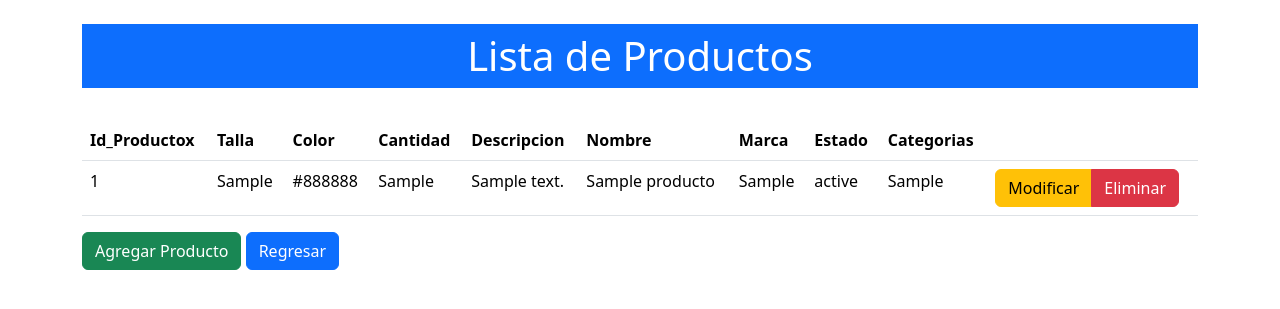
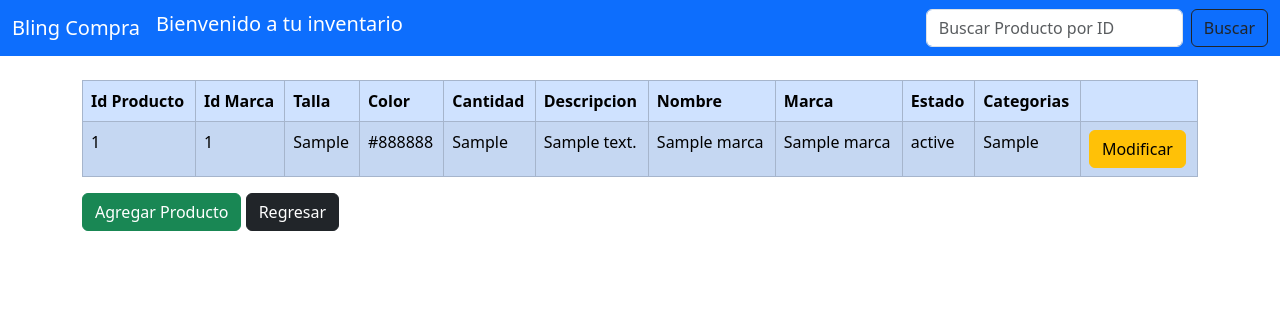
Before and after one commit to dani363/proyecto_bling, a PHP site: page /visualizar.php in a window 1280 px wide. Shown: the top 309 px of the page. Run offline with PHP 8.4, Linux system fonts and the light colour scheme; tables that the repository leaves empty or names only in its code hold one stand-in row (values such as "Sample post").

Commit message:
Update visualizar.php

```diff
--- a/visualizar.php
+++ b/visualizar.php
@@ -7,17 +7,32 @@
     <link href="https://cdn.jsdelivr.net/npm/bootstrap@5.3.2/dist/css/bootstrap.min.css" rel="stylesheet" integrity="sha384-T3c6CoIi6uLrA9TneNEoa7RxnatzjcDSCmG1MXxSR1GAsXEV/Dwwykc2MPK8M2HN" crossorigin="anonymous">
   </head>
   <body>
-    <br>
-    <div class="container">
-        <h1 class="bg-primary p-2 text-white text-center">Lista de Productos</h1>
+  <nav class="navbar navbar-dark bg-primary navbar-expand-lg ">
+  <div class="container-fluid">
+    <a class="navbar-brand" href="#">Bling Compra</a>
+    <button class="navbar-toggler" type="button" data-bs-toggle="collapse" data-bs-target="#navbarSupportedContent" aria-controls="navbarSupportedContent" aria-expanded="false" aria-label="Toggle navigation">
+      <span class="navbar-toggler-icon"></span>
+    </button>
+    <div class="collapse navbar-collapse" id="navbarSupportedContent">
+      <ul class="navbar-nav me-auto mb-2 mb-lg-0">
+        <h5 class="text-white">Bienvenido a tu inventario</h5>
+      </ul>
+      <form class="d-flex" role="search">
+        <input class="form-control me-2" type="search" placeholder="Buscar Producto por ID" aria-label="Search" name = "query">
+        <button class="btn btn-outline-dark" type="submit">Buscar</button>
+      </form>
     </div>
+  </div>
+</nav>
     <br>
 
+
     <div class="container">
-        <table class="table table-responsive">
+    <table class="table table-responsive table-primary table-striped table-bordered table-hover">
             <thead>
               <tr>
-                <th scope="col">Id_Productox</th>
+                <th scope="col">Id Producto</th>
+                <th scope="col">Id Marca</th>
                 <th scope="col">Talla</th>
                 <th scope="col">Color</th>
                 <th scope="col">Cantidad</th>
@@ -34,29 +49,29 @@
             <tbody>
 
                 <?php
-                // Verificar si hay un parámetro de éxito en la URL
 
                   require ("conexion.php");
 
-                  $consulta = "SELECT * FROM producto";
+                  $consulta = "SELECT * from marca_producto join producto on marca_producto.fk_id_producto = producto.id_producto join marca on marca_producto.fk_id_marca = marca.id_marca ORDER BY id_marcaprod ASC";
                   $resultado = mysqli_query($conectar, $consulta);
 
                   while ($fila =  mysqli_fetch_assoc($resultado)) {
 
                   echo "<tr>";
                   echo "<td>" . $fila["id_producto"] . "</td>";
+                  echo "<td>" . $fila["id_marca"] . "</td>";
                   echo "<td>" . $fila["talla"] . "</td>";
                   echo "<td>" . $fila["color"] . "</td>";
                   echo "<td>" . $fila["cantidad"] . "</td>";
                   echo "<td>" . $fila["descripcion"] . "</td>";
                   echo "<td>" . $fila["nombre"] . "</td>";
-                  echo "<td>" . $fila["marca"] . "</td>";
+                  echo "<td>" . $fila["nombre_marca"] . "</td>";
                   echo "<td>" . $fila["estado"] . "</td>";
                   echo "<td>" . $fila["categorias"] . "</td>";
                   echo "<td><div class='btn-group'>";
                   echo "<a href='editarformulario.php?id=" . $fila["id_producto"] . "' class='btn btn-warning'>Modificar</a>";
 
-                  echo "<a href='Eliminar.php?id=" . $fila["id_producto"] . "' class='btn btn-danger'>Eliminar</a>";
+                  // echo "<a href='Eliminar.php?id=" . $fila["id_producto"] . "' class='btn btn-danger'>Eliminar</a>";
 
                   echo "</div></td>";
                   echo "</tr>";
@@ -68,7 +83,7 @@
           </table>
           <div class=""container>
             <a href="Agregarformulario.php" class="btn btn-success">Agregar Producto</a>
-            <a href="MenuV.html" class="btn btn-primary">Regresar</a>
+            <a href="MenuV.html" class="btn btn-dark">Regresar</a>
                 </div>
     </div>
     <script src="https://cdn.jsdelivr.net/npm/bootstrap@5.3.2/dist/js/bootstrap.bundle.min.js" integrity="sha384-C6RzsynM9kWDrMNeT87bh95OGNyZPhcTNXj1NW7RuBCsyN/o0jlpcV8Qyq46cDfL" crossorigin="anonymous"></script>
```
